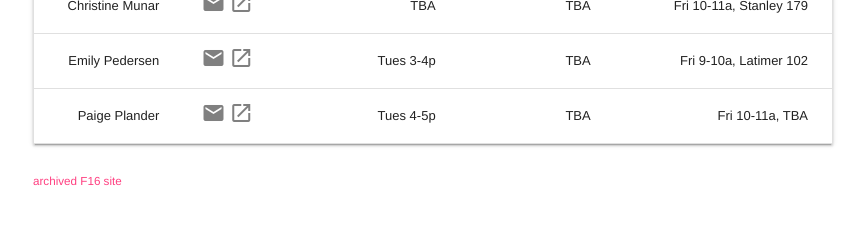
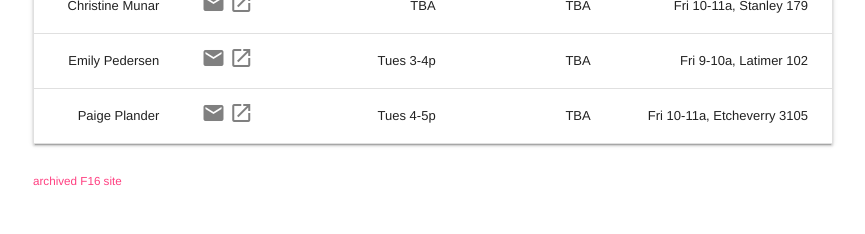
Before and after one commit to cs160-berkeley/website, a Jekyll site: the page built from index.md, in a window 1280 px wide. Shown: the part 1149-1383 px from the top of the page, without its empty margins (207-1072 px from the left). Built offline with Jekyll 4.4.1, drawn with Linux system fonts in a browser that asks for light colours.

Commit message:
update paige oh

```diff
--- a/_data/staff.yaml
+++ b/_data/staff.yaml
@@ -32,6 +32,6 @@
 - name: Paige Plander
   mail: paigeplan@berkeley.edu
   site: https://paigeplan.github.io/
-  sect: Fri 10-11a, TBA
+  sect: Fri 10-11a, Etcheverry 3105
   ohour: Tues 4-5p
   olink: TBA
```
